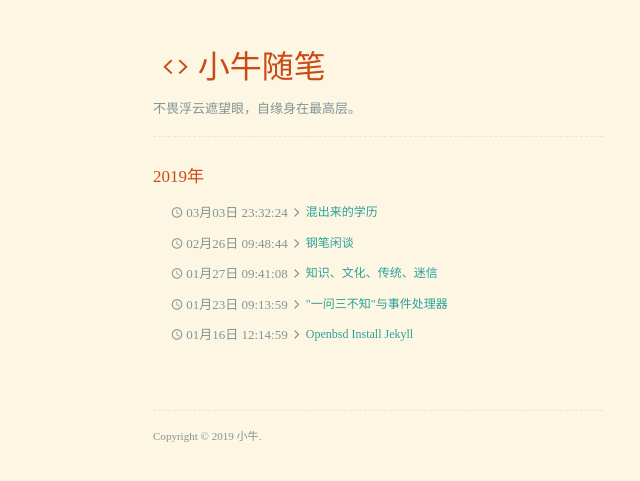
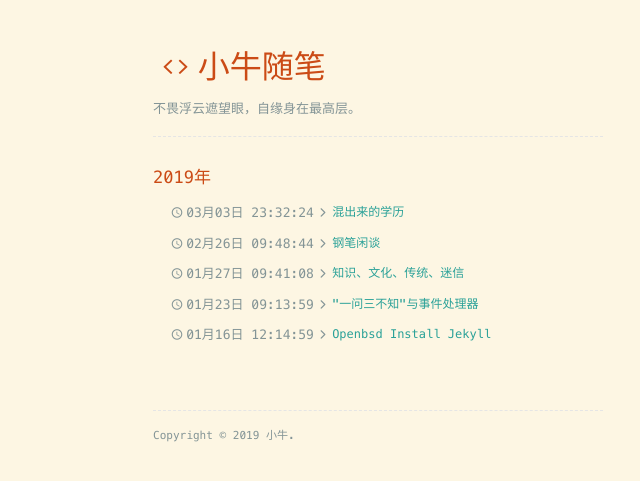
Before and after one commit to mycalf/xiaoniu.me, a Jekyll site: the page built from index.html, in a window 1280 px wide. Shown: the top 481 px of the page, without its empty margins (262-902 px from the left). Built offline with Jekyll 4.4.1, drawn with Linux system fonts in a browser that asks for light colours; nearby versions of some CDN libraries; some web fonts are replaced; the list of posts is cut into pages by our own code.

Commit message:
add font

```diff
--- a/assets/css/light.css
+++ b/assets/css/light.css
@@ -8,12 +8,11 @@
 a:visited,
 a:active {
 	color: #2aa198;
-	border-color: #eee8d5;
+
 }
 
 a:hover {
 	background-color: #eee8d5;
-	border-color: #eee8d5;
 	color: #2aa198;
 }
 
@@ -30,10 +29,8 @@
 h1 a:active {
 	color: #cb4b16;
 }
-
 h1 a:hover {
-	background-color: #eee8d5;
-	border-color: #eee8d5;
+	color: #cb4b16;
 }
 
 article h1 a.anchor {
@@ -44,14 +41,8 @@
 	border-color: #cb4b16;
 }
 
-#sidebar a:hover {
-	color: #2aa198;
-	background-color: #eee8d5;
-}
 
-#footer {
-	border-color: #eee8d5;
-}
+
 
 
 
--- a/assets/css/style.css
+++ b/assets/css/style.css
@@ -146,8 +146,6 @@
 
 a:hover {
 	text-decoration: none;
-	background-color: #839496;
-	color: #000000;
 }
 
 
@@ -292,6 +290,11 @@
 
 #header h1 a {
 	border: none;
+	color: #cb4b16;
+}
+
+#header h1 a:hover {
+	background-color:#fdf6e3;
 }
 
 #footer {
```
Also changed, not shown: assets/font/Menlo-Regular.ttf (added).
